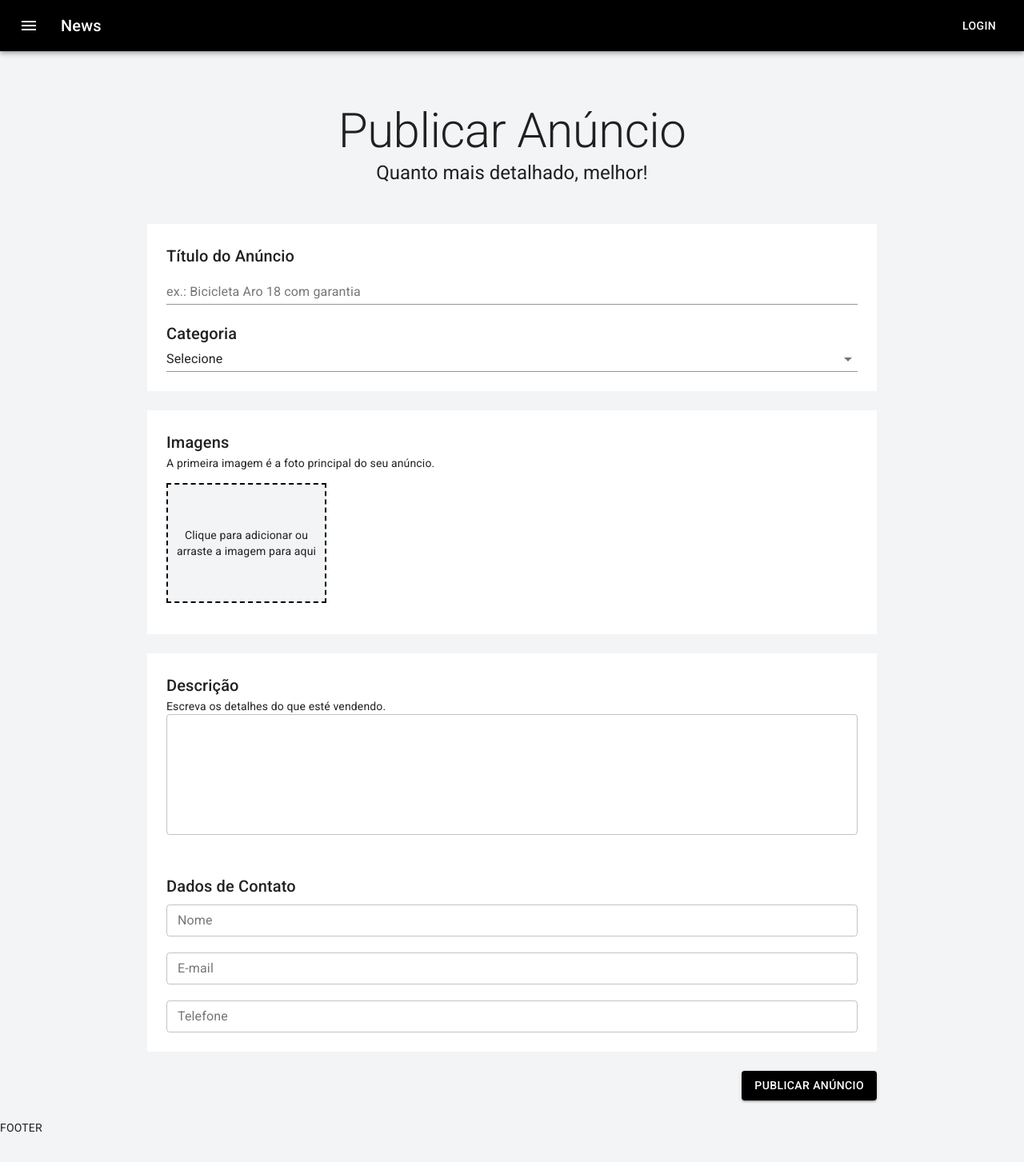
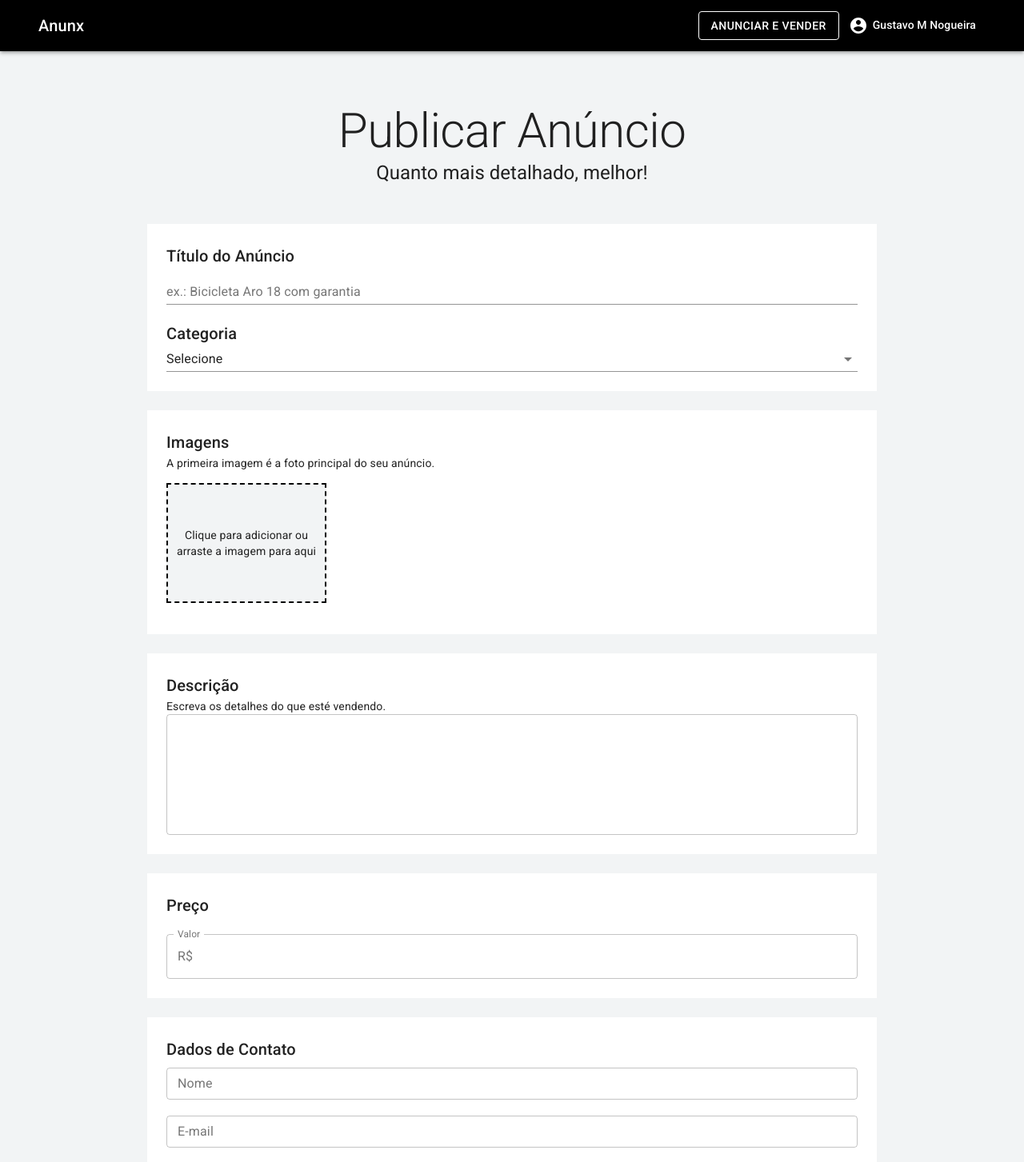
Before and after one commit to gustavomnog/anunx, a Next.js app: page /user/publish in a window 1280 px wide. Shown: the top 1453 px of the page at 80% size. Before the commit the page ends 1420 px from the top, so only its background shows below. Built offline with nearby package versions, Linux system fonts and the light colour scheme.

Commit message:
update header

```diff
--- a/pages/user/publish.js
+++ b/pages/user/publish.js
@@ -2,14 +2,18 @@
   Box,
   Button,
   Container,
+  FormControl,
   IconButton,
+  InputAdornment,
+  InputLabel,
+  OutlinedInput,
   Select,
   TextField,
   Typography,
 } from "@material-ui/core";
 
 import { useDropzone } from "react-dropzone";
-import { makeStyles, ThemeProvider } from "@material-ui/styles";
+import { makeStyles } from "@material-ui/styles";
 import { DeleteForever } from "@material-ui/icons";
 
 import TemplateDefault from "../../src/templates/Default";
@@ -81,7 +85,9 @@
   const [files, setFiles] = useState([]);
 
   const { getRootProps, getInputProps } = useDropzone({
-    accept: "image/*",
+    accept: {
+      'image/*': ['.jpeg', '.png']
+    },
     onDrop: (acceptedFile) => {
       const newFiles = acceptedFile.map((file) => {
         return Object.assign(file, {
@@ -217,7 +223,28 @@
           </Typography>
           <TextField multiline minRows={6} variant="outlined" fullWidth />
         </Box>
+      </Container>
 
+      <Container maxWidth="md" className={classes.boxContainer}>
+        <Box className={classes.box}>
+          <Typography component="h6" variant="h6" color="textPrimary">
+            Preço
+          </Typography>
+          <br />
+          <FormControl fullWidth variant="outlined">
+            <InputLabel>Valor</InputLabel>
+            <OutlinedInput
+              onChange={() => {}}
+              startAdornment={
+                <InputAdornment position="start">R$</InputAdornment>
+              }
+              labelWidth={40}
+            />
+          </FormControl>
+        </Box>
+      </Container>
+
+      <Container maxWidth="md" className={classes.boxContainer}>
         <Box className={classes.box}>
           <Typography
             component="h6"
--- a/src/components/Header.js
+++ b/src/components/Header.js
@@ -1,38 +1,90 @@
-import { makeStyles } from '@material-ui/core/styles'
-import { AppBar, Toolbar, Typography, Button, IconButton } from '@material-ui/core'
-import MenuIcon from '@material-ui/icons/Menu'
+import { makeStyles } from "@material-ui/core/styles";
+import {
+  AppBar,
+  Toolbar,
+  Typography,
+  Button,
+  IconButton,
+  Container,
+  Avatar,
+  Menu,
+  MenuItem,
+  Divider,
+} from "@material-ui/core";
+import Link from "next/link";
+import { AccountCircle } from "@material-ui/icons";
+import { useState } from "react";
 
 const useStyles = makeStyles((theme) => ({
-  root: {
-    flexGrow: 1,
-  },
   menuButton: {
     marginRight: theme.spacing(2),
   },
   title: {
     flexGrow: 1,
   },
-}))
+  userName: {
+    marginLeft: 6,
+  },
+  divider: {
+    margin: "8px 0",
+  },
+}));
 
 const Header = () => {
-  const classes = useStyles()
+  const [anchorUserMenu, setAnchorUserMenu] = useState(false);
+  const classes = useStyles();
+
+  const openUserMenu = Boolean(anchorUserMenu);
 
   return (
-    <div className={classes.root}>
-      <AppBar position="static">
-        <Toolbar>
-          <IconButton edge="start" className={classes.menuButton} color="inherit" aria-label="menu">
-            <MenuIcon />
-          </IconButton>
-          <Typography variant="h6" className={classes.title}>
-            News
-          </Typography>
-          <Button color="inherit">Login</Button>
-        </Toolbar>
+    <>
+      <AppBar position="static" elevation={3}>
+        <Container maxWidth="lg">
+          <Toolbar>
+            <Typography variant="h6" className={classes.title}>
+              Anunx
+            </Typography>
+            <Link href="/user/publish" passHref>
+              <Button color="inherit" variant="outlined">
+                Anunciar e Vender
+              </Button>
+            </Link>
+            <IconButton
+              color="secondary"
+              onClick={(e) => setAnchorUserMenu(e.currentTarget)}
+            >
+              {true === false ? <Avatar src="" /> : <AccountCircle />}
+              <Typography
+                variant="subtitle2"
+                color="secondary"
+                className={classes.userName}
+              >
+                Gustavo M Nogueira
+              </Typography>
+            </IconButton>
+            <Menu
+              anchorEl={anchorUserMenu}
+              open={openUserMenu}
+              onClose={() => setAnchorUserMenu(null)}
+              anchorOrigin={{
+                vertical: "top",
+                horizontal: "right",
+              }}
+            >
+              <Link href="/user/dashboard" passHref>
+                <MenuItem>Meus anúncios</MenuItem>
+              </Link>
+              <Link href="/user/publish" passHref>
+                <MenuItem>Publicar novo anúncio</MenuItem>
+              </Link>
+              <Divider className={classes.divider} />
+              <MenuItem>Sair</MenuItem>
+            </Menu>
+          </Toolbar>
+        </Container>
       </AppBar>
-    </div>
-  )
-}
+    </>
+  );
+};
 
-
-export default Header
+export default Header;
```
Also changed, not shown: pages/index.js (added, +115 -0 lines), pages/user/dashboard.js (+48 -28 lines), src/templates/Default.js (line endings or trailing spaces).
